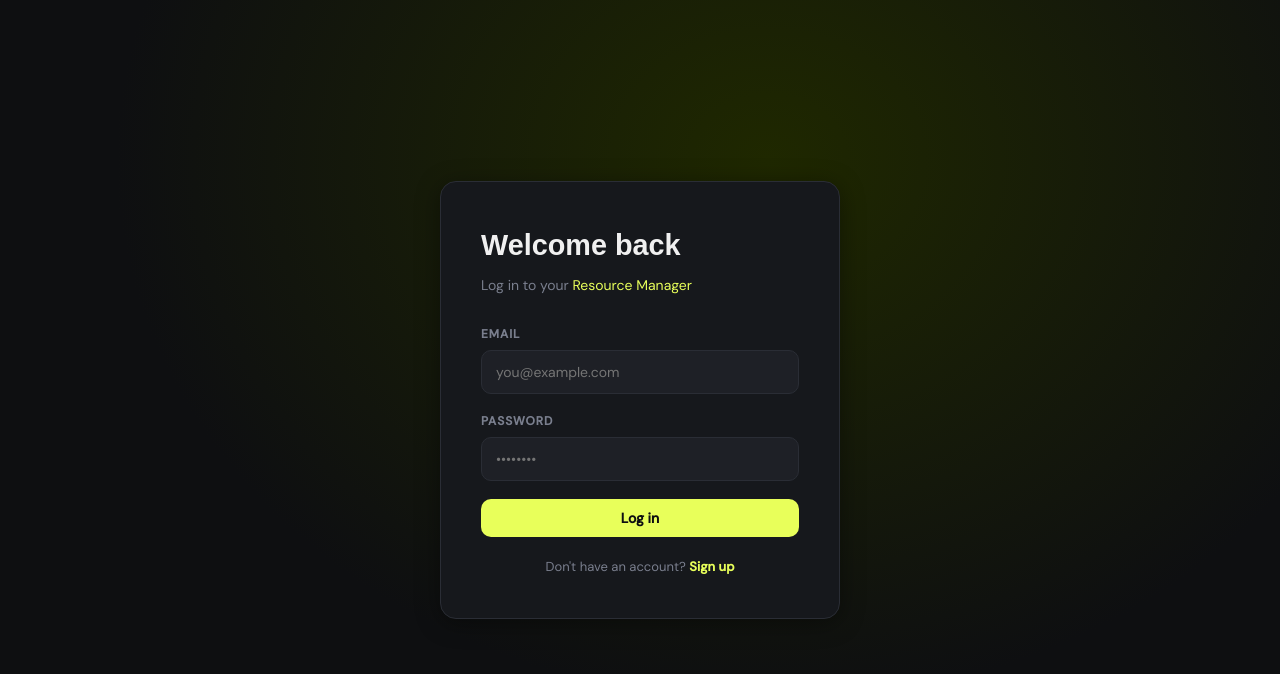
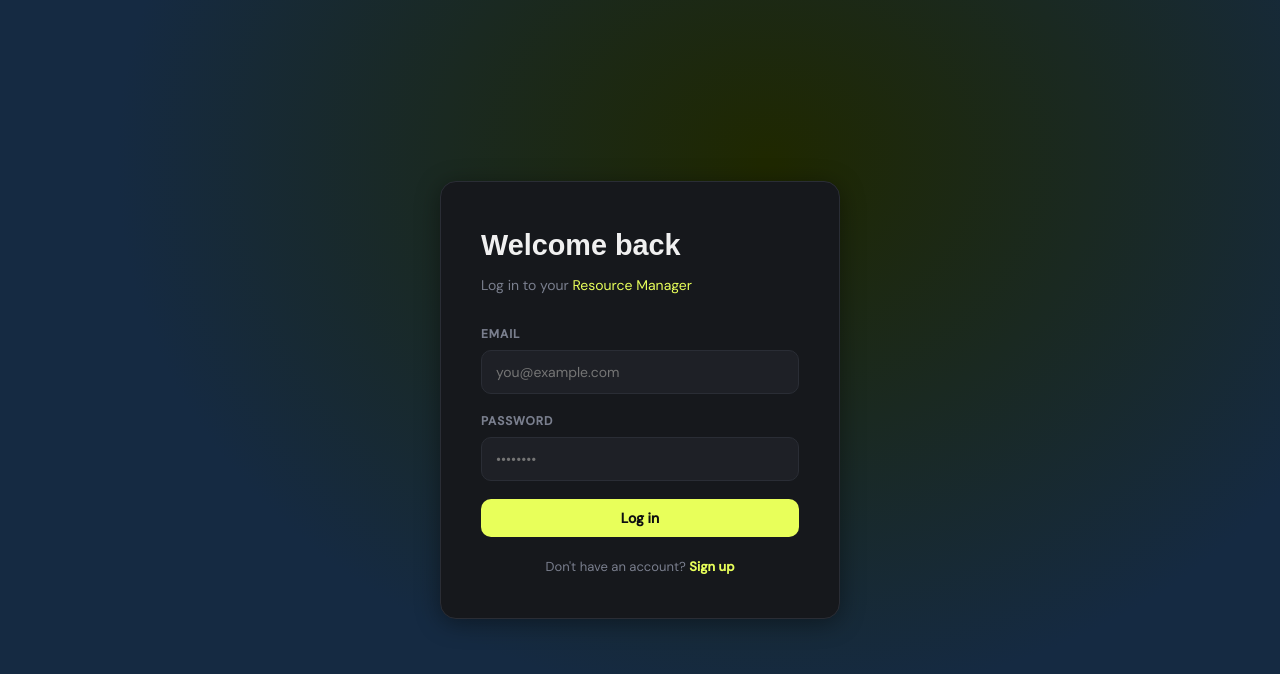
Before and after one commit to VarnanRajput/resource-manager, a React (Vite) app in the folder frontend/: page /login in a window 1280 px wide. Shown: the top 674 px of the page. Built offline with nearby package versions, Linux system fonts and the light colour scheme.

Commit message:
bgcolorchange1

```diff
--- a/frontend/src/styles/global.css
+++ b/frontend/src/styles/global.css
@@ -1,6 +1,6 @@
 /* ── CSS Variables ── */
 :root {
-  --bg:        #0e0f11;
+  --bg:        #152a42;
   --surface:   #16181c;
   --surface2:  #1e2026;
   --border:    #2a2d35;
```
Also changed, not shown: 1 other file (tests, documents, lock files or other folders).
